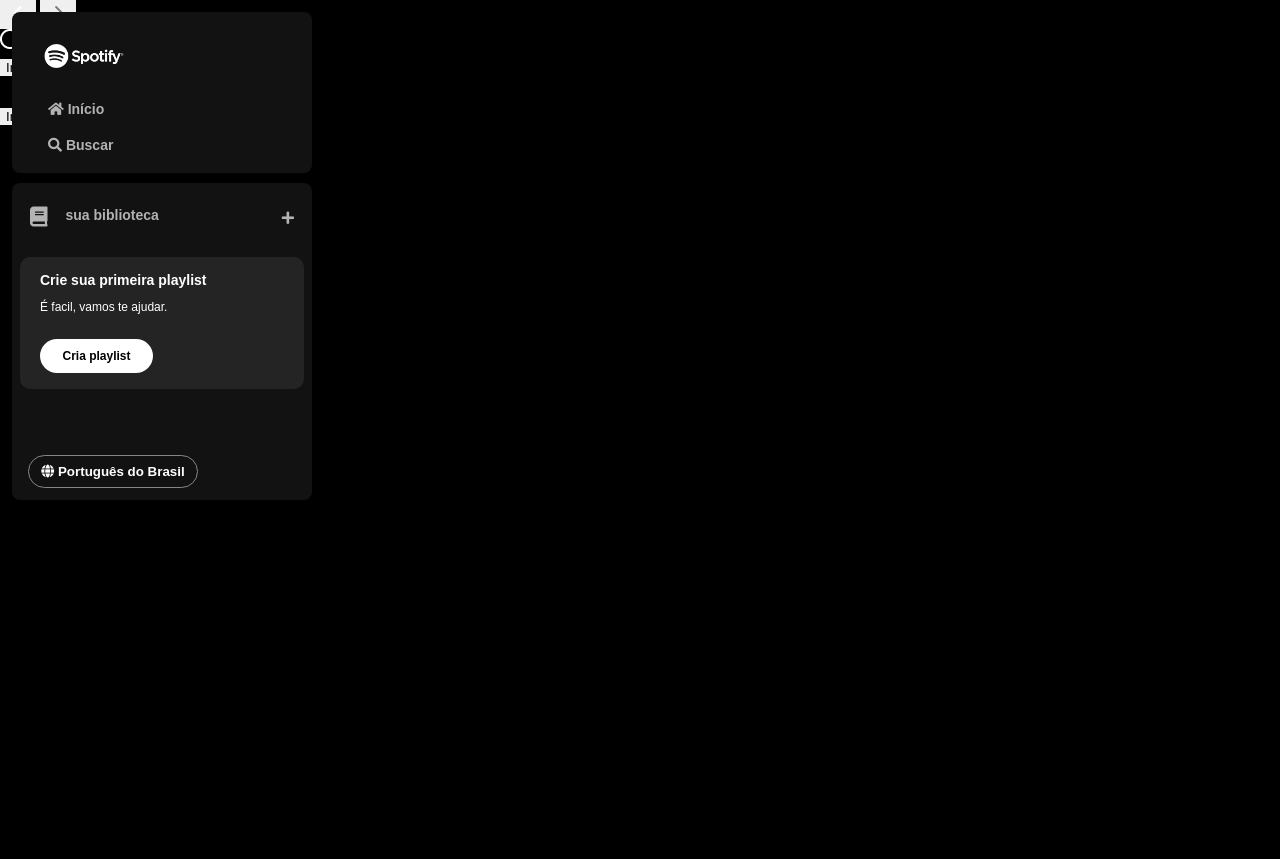
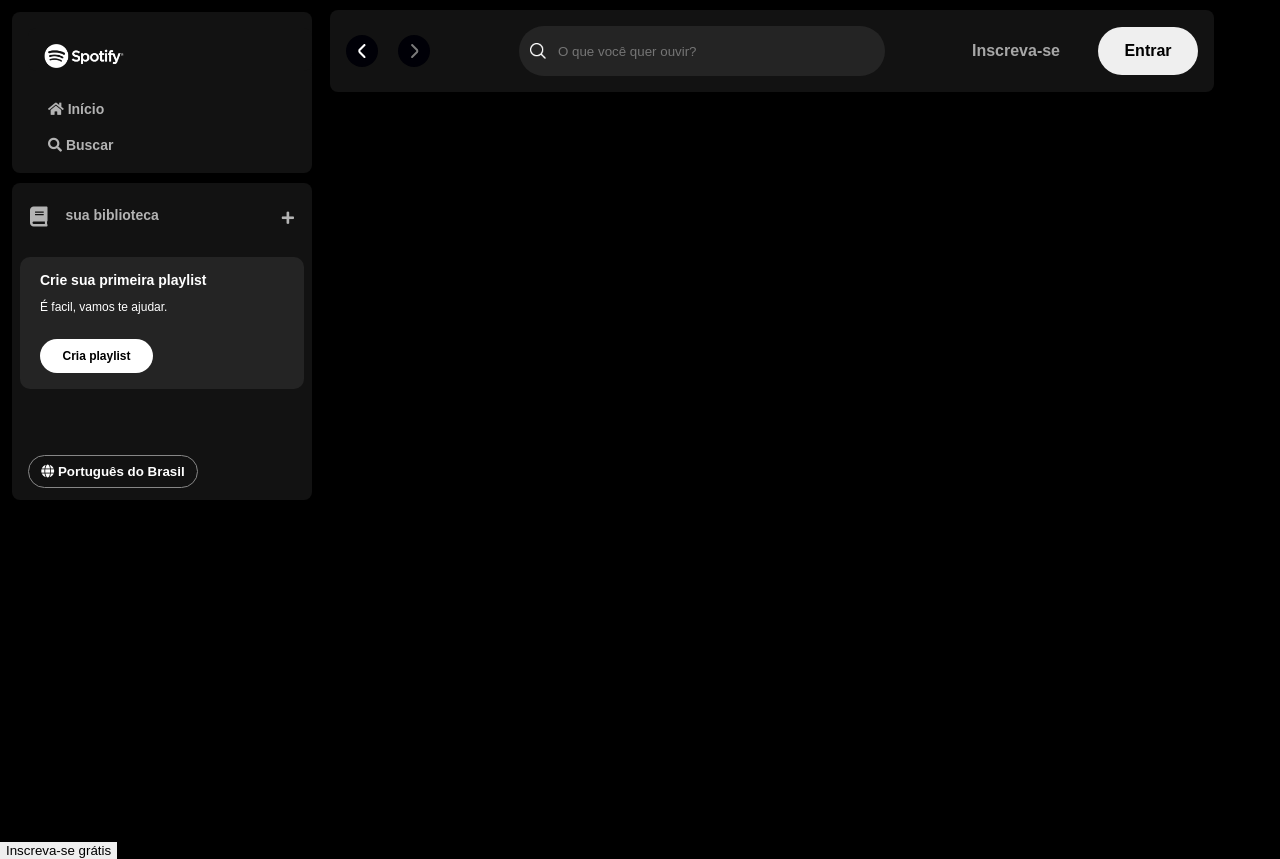
Before and after one commit to nyvilacarvalho/projeto-de-spotify, a plain HTML site: page index.html in a window 1280 px wide. Before the commit the page ends 800 px from the top, so only its background shows below. Drawn offline with Linux system fonts and the light colour scheme.

Commit message:
terminado a barra de navegacao e indo para as playlistes

```diff
--- a/index.html
+++ b/index.html
@@ -7,6 +7,7 @@
 
     <link rel="stylesheet" href="./src/assets/styles/reset.css">
     <link rel="stylesheet" href="./src/assets/styles/vars.css">
+    <link rel="stylesheet" href="./src/assets/styles/main-content.css">
     <link rel="stylesheet" href="./src/assets/styles/sidebar-footer.css">
 
 
@@ -76,7 +77,7 @@
 
      <main>
         <div class="main-container">
-            <nav class="header_navigation">
+            <nav class="header__navigation">
                 <div class="navigation">
                     <button class="arrow-left">
                         <img src="./src/assets/icons/small-left.png" alt="seta esquerda">
@@ -84,6 +85,7 @@
                     <button class="arrow-right">
                         <img src="./src/assets/icons/small-right.png" alt="seta direita">
                     </button>
+                </div>
 
                     <div class="header__search">
                         <img src="./src/assets/icons/search.png" alt="">
--- a/src/assets/styles/main-content.css
+++ b/src/assets/styles/main-content.css
@@ -16,3 +16,77 @@
     border-radius: 8px;
     background-color: #121212;
 }
+
+.header__navigation .navigation{
+    display: flex;
+    justify-content: space-around;
+    align-items: center;
+
+}
+
+.header__navigation .navigation .arrow-left {
+    margin-right: 1.25rem; /*o rem depedno de outros valores para se definir, ou seja ele é relativo a outros tamanhos*/
+}
+
+.arrow-left, .arrow-right {
+    display: flex;
+    align-items: center;
+    justify-content: center;
+    width: 32px;
+    height: 32px;
+    background: var(--bg-icon);
+    background-color: var(--bg-arrow-color);
+    border-radius: 50%;
+    border: none;
+    cursor: pointer;
+}
+
+.header__login {
+    display: flex;
+    align-items: center;
+}
+
+.header__search {
+    display: flex;
+    align-items: center;
+    width: 364px;
+    height: 48px;
+    margin-left: 8px;
+    background-color: #242424;
+    border-radius: 500px;
+    border: 1px solid transparent;
+}
+
+.header__search img {
+    width: 16px;
+    height: 16px;
+    margin-left: 10px;
+}
+
+.header__search input {
+    background: transparent;
+    border: none;
+    padding: 0px 100px 0px 12px;
+    color: #fff;
+    text-overflow: ellipsis;
+    overflow: hidden;
+    white-space: nowrap;
+    outline: none;
+}
+
+.header__login .subscribe {
+    color: #a7a7a7;
+    font-size: 16px;
+    font-weight: 700;
+    background-color: transparent;
+    margin-right: 32px;
+}
+
+.header__login .login {
+    width: 100px;
+    height: 48px;
+    color: #000;
+    font-size: 16px;
+    font-weight: 700;
+    border-radius: 40px;
+}
--- a/src/assets/styles/vars.css
+++ b/src/assets/styles/vars.css
@@ -1,4 +1,8 @@
 :root {
     /* FONTE */
     --fonte-dm-sans: "DM Sans", sans-serif;
+
+    /* COLORS */
+    --bg-icon: #131313;
+    --bg-arrow-color: rgba(0,0,07);
 }
```
